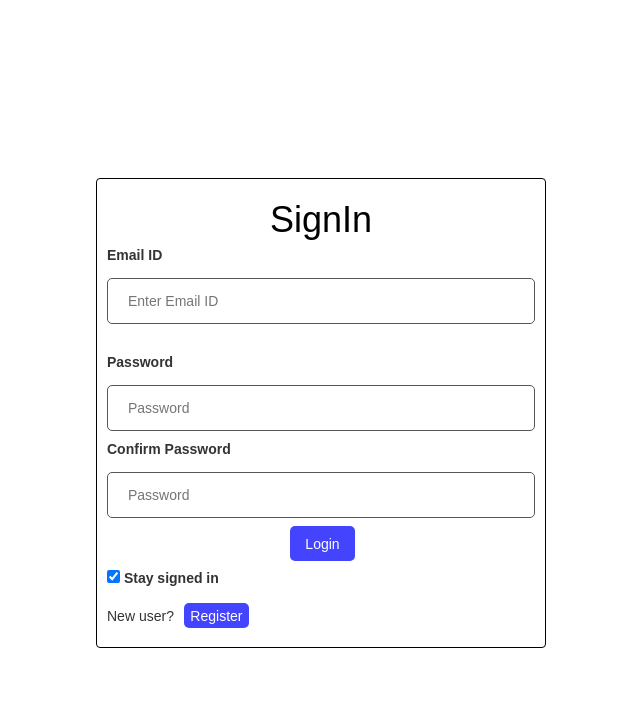
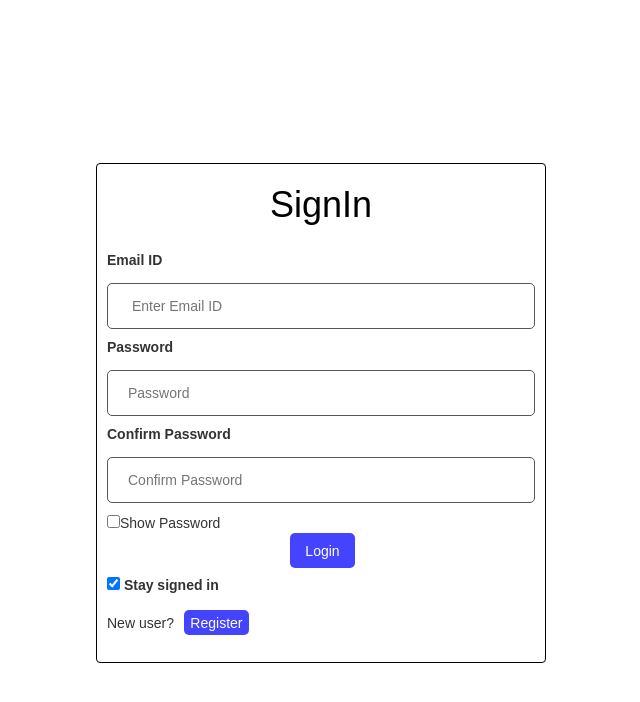
Before and after one commit to prakashreddy-97/EMart, a PHP site: page /forget-password.html in a window 1280 px wide. Shown: the part 51-753 px from the top of the page, without its empty margins (319-959 px from the left). Run offline with PHP 8.4, Linux system fonts and the light colour scheme.

Commit message:
modified forgotPassword.css

```diff
--- a/Codes/forget-password.html
+++ b/Codes/forget-password.html
@@ -44,16 +44,20 @@
         </nav>
     </div>
     <div class="loginform">
-            <div class="title">SignIn</div>
+            <div class="title">SignIn</div><br>
         <div class="form">
             <form class="login">
                 <label type="email" for="uname"><b>Email ID</b></label>
-                <input type="text" placeholder="Enter Email ID" /><br><br>
+                <input name="emailid" id = "email" type="email" pattern="[a-z0-9._%+-]+@[a-z0-9.-]+\.[a-z]{2,}$" placeholder=" Enter Email ID" required><br>
+
+             <!-- <input type="text" placeholder="Enter Email ID" /><br><br> -->
 
                 <label for="pwd"><b>Password </b></label>
-                <input type="text" placeholder="Password" /><br>
+                <input name="password" id="pd" type="password" pattern="(?=.*\d)(?=.*[a-z])(?=.*[A-Z]).{8,}" placeholder="Password" title="Must be atleast 8 or less than 20 characters. Should have a special character. should have atleast one uppercase value" required><br>
+
                 <label for="pwd"><b>Confirm Password</b></label>
-                <input type="text" placeholder="Password" /><br>
+                <input name="confirmpassword" id="cnfpd" type="password" pattern=".{8,}" placeholder="Confirm Password" title="Must be atleast 8 or more characters" required><input type="checkbox" onclick="myFunction()">Show Password<br>
+
                 <button id="loginbutton" class="signin-btn">Login</button><br><br>
 
                 <label>
--- a/Codes/forgotPassword.css
+++ b/Codes/forgotPassword.css
@@ -11,7 +11,7 @@ body{
 
 .loginform{
     /* border: 3px solid #f1f1f1; */
-    height: 470px;
+    height: 500px;
     width: 450px;
     position: absolute;
     top: 58%;
@@ -85,3 +85,12 @@ input[type=text] {
     outline: none;
     border-radius: 5px;
   }
+  input[type="email"] {
+    width: 100%;
+    padding: 12px 20px;
+    margin: 8px 0;
+    box-sizing: border-box;
+    border: 1px solid #555;
+    outline: none;
+    border-radius: 5px;
+  }
```
